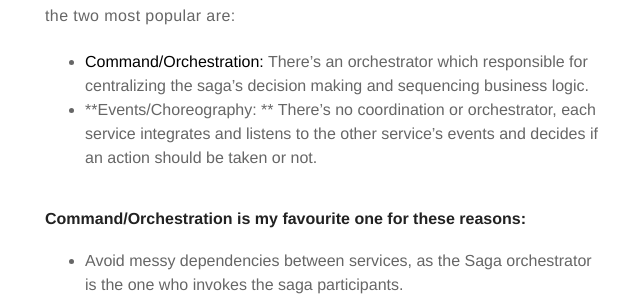
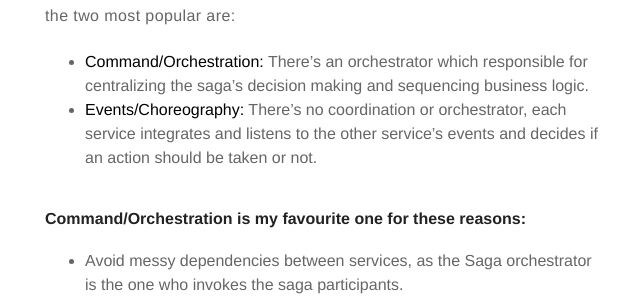
Before and after one commit to ahmedsaedhub/so3da.github.io, a Jekyll site: the page built from _posts/2018-08-23-microservices-saga-pattren.markdown, in a window 1280 px wide and 900 px high, scrolled down 2124 px. Shown: the part 159-455 px from the top of the window, without its empty margins (315-955 px from the left). Built offline with Jekyll 4.4.1, drawn with Linux system fonts in a browser that asks for light colours; comment, search, counter and statistics services are not loaded; part of the change alters nothing that is shown.

```diff
--- a/_posts/2018-08-23-microservices-saga-pattren.markdown
+++ b/_posts/2018-08-23-microservices-saga-pattren.markdown
@@ -14,9 +14,11 @@ description: An introduction in using Saga Pattren for handling the transaction
 ---
 
 ## Summary:
+
 In this article, I'll introduce to you how to use the Saga Pattern for distributed transactions and will show up how it can help in building robust business transactions flow in microservices architecture.
 
 ### Introduction
+
 I'm sure you have heard about **Two-Phase Commit** , It's very popular approach to build transaction operations which is in summary when the commit of a first transaction depends on the completion of a second. It's very straight forward and easy when specially comes to update multiple entities at the same time like confirm an order and update the stock at the same time.
 
 But, when it comes to **Microservices**  things became more complicated as most of application's parts are distrubted among diffrent services and every service has  its own data storage, and you no longer can leverage the simplicity of local two-phase-commits to maintain the consistency of your whole system.
@@ -28,8 +30,8 @@ Let's take this example, say we're building *Travel & Booking Website*, and we s
 >In the example above, one can't just place an order, charge the customer, confirm booking with supplier, and send confirmation email/SMS to customer all in a single **ACID transaction**. To execute this entire flow consistently, we would be required to create a distributed transaction.
 
 ### Problem
+
 Building distributed transaction across multiple services counted as very complex and tricky task as we have to consider many issues that may take place like dealing with service availabiity with transient states, eventual consistency between services, isolations, and rollbacks all these scenarios  should be considered during the design phase carrefully.
-
 
 ### Solution : The Saga Pattern
 
@@ -38,13 +40,13 @@ A Saga is a sequence of  transactions where each transaction interacts with its
 Using our previous  example, in a helicopter view, a Saga implementation would look like the following:
 ![booking-flow](/data/booking-flow.png)
 
-
 There are a couple of different ways to implement a saga transaction, but the two most popular are:
 
 - **Command/Orchestration:** There's an orchestrator which responsible for centralizing the saga's decision making and sequencing business logic.
-- **Events/Choreography: ** There's no coordination or orchestrator, each service integrates and listens to the other service's events and decides if an action should be taken or not.
+- **Events/Choreography:** There's no coordination or orchestrator, each service integrates and listens to the other service's events and decides if an action should be taken or not.
 
 #### Command/Orchestration is my favourite one for these reasons:
+
 - Avoid messy dependencies between services, as the Saga orchestrator is the one who invokes the saga participants.
 - Reduce  complexity as they only need to execute/reply commands.
 - Easier to be implemented and tested.
@@ -65,21 +67,17 @@ In the orchestration approach we'll create a new service which will left the res
 
 In the case above, Order Saga Orchestrator knows what is the flow needed to execute a "create order" transaction. If anything fails, it is also responsible for coordinating the rollback by sending commands to each participant to undo the previous operation.
 
-
 > *Notice:*  We should move the operations which can't be rollback to the last order in the transaction flow like Notifications/SMS as we can not revert this action if it has been executed.
 
+### Rolling Back in Saga's Command/Orchestration
 
-### Rolling Back in Saga's Command/Orchestration
 Rollbacks are a lot easier now, the Orchestrator should fire execute compansation/rollback event once needed to the corresponding services.
 
 Example: If the booking has been failed from the supplier for any reason after we take money from the client for any reason, we should refund the money to the customer again.
 
 ![rollback](/data/rollback.png)
 
-
 However, This approach still has some drawbacks, one of them is the risk of concentrating too much logic in the orchestrator and ending up with an architecture where the smart orchestrator tells dumb services what to do.
-
-
 
 >I'm hearing you now asking about **Events/Choreography** the second approach of Saga Pattren,  I'll talk about it in the next article ASAP.
 
@@ -87,4 +85,4 @@ However, This approach still has some drawbacks, one of them is the risk of conc
 
 Hope you enjoyed it, If you have any questions, feel free to ask me at comments section below.
 
-![](https://media.giphy.com/media/dnQ4wtRVD0sTK/giphy.gif)
+![Bye](https://media.giphy.com/media/dnQ4wtRVD0sTK/giphy.gif)
```
